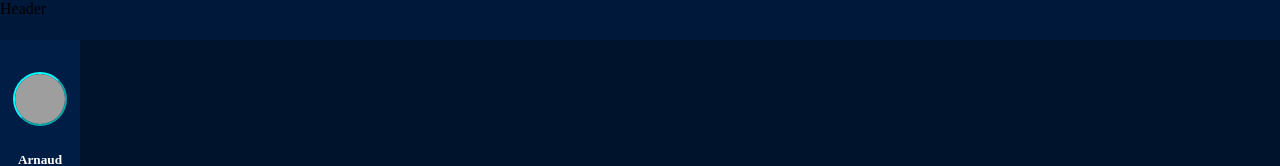
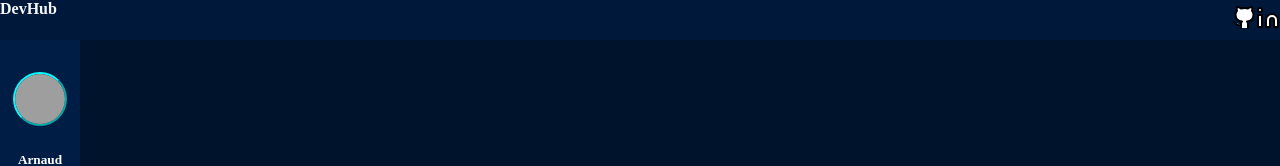
Before and after one commit to ACavalletto/devhub-frontend, a React (Create React App) app: page /dashboard in a window 1280 px wide. Shown: the top 166 px of the page. Built offline with nearby package versions, Linux system fonts and the light colour scheme; grey boxes are pictures that could not be loaded.

Commit message:
added github and linkedin svgs and put them onto header bar

```diff
--- a/src/components/HeaderBar/Header.js
+++ b/src/components/HeaderBar/Header.js
@@ -1,8 +1,21 @@
 import { Link } from 'react-router-dom'
+import '../../style/header.css'
+import github from '../../assets/github.svg'
+import linkedin from '../../assets/linkedin.svg'
 
 const Header = (props) => {
   return (
-    <div style={{height: '5vh', background: '#00193b'}}>Header</div>
+    <div className='header'>
+      <div className='site-name'>
+        <h4>DevHub</h4>
+      </div>
+      <div className='links'>
+        <Link to='github.com'>
+          <img src={github} alt='github icon' />
+          <img src={linkedin} alt='linkedin icon' />
+        </Link>
+      </div>
+    </div>
   )
 }
 
--- /dev/null
+++ b/src/style/header.css
@@ -0,0 +1,11 @@
+.header{
+    height: 5vh;
+    background: #00193b;
+    color: whitesmoke;
+    display: flex;
+    justify-content: space-between;
+    align-items: center;
+}
+.site-name{
+
+}
--- a/src/style/sidebar.css
+++ b/src/style/sidebar.css
@@ -1,3 +1,5 @@
+/* palette link: https://coolors.co/palette/00132d-00193b-001e45-002657-002d67-00377e */
+
 .sidebar{
     display: flex;
     flex-direction: column;
```
Also changed, not shown: src/assets/github.svg (added), src/assets/linkedin.svg (added).
